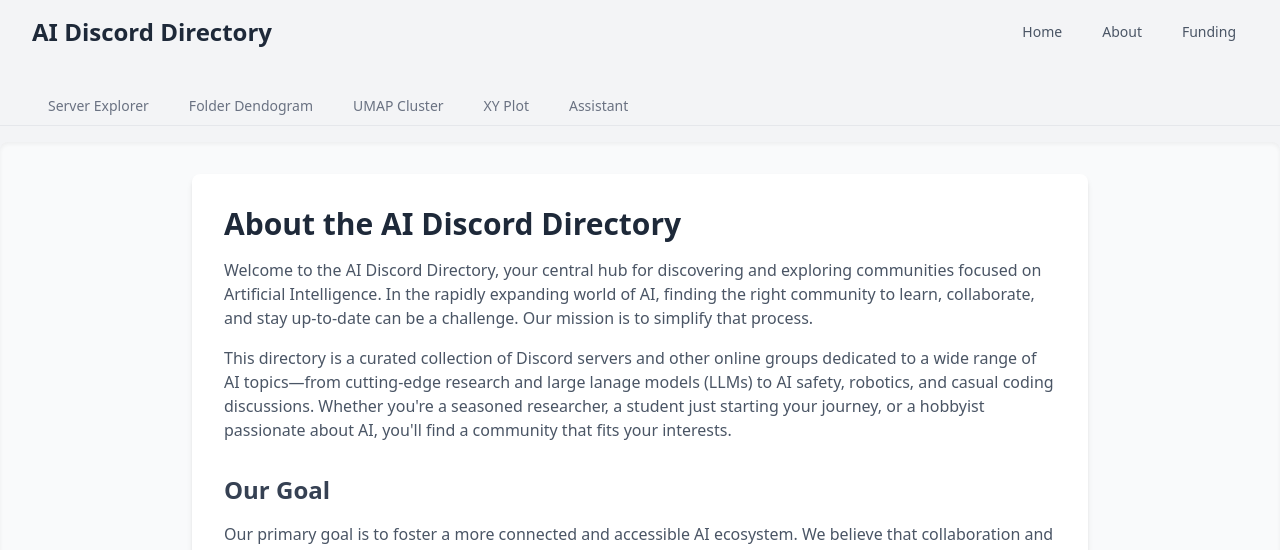
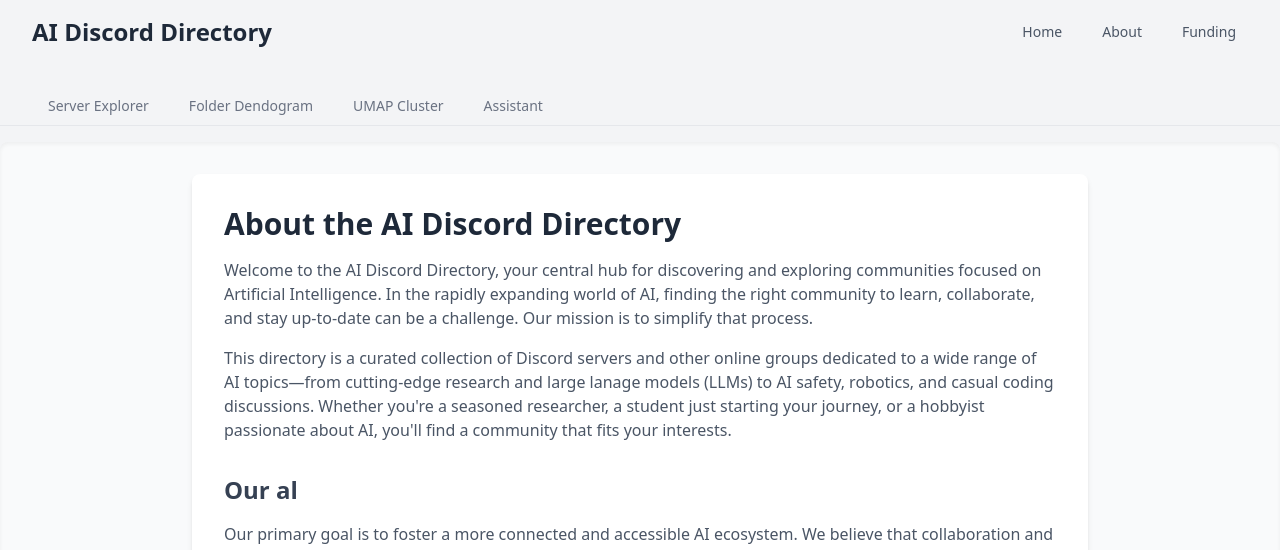
Before and after one commit to Eleuther-AI-Project-SOAR/unrefactored-new-design, a React (Vite) app: page / in a window 1280 px wide. Both pictures are taken after a click on the button "About". Shown: the top 550 px of the page. Built offline with nearby package versions, Linux system fonts and the light colour scheme.

Commit message:
Remove XY Plot

```diff
--- a/src/App.jsx
+++ b/src/App.jsx
@@ -691,7 +691,7 @@
             <p>
                 This directory is a curated collection of Discord servers and other online groups dedicated to a wide range of AI topics—from cutting-edge research and large lanage models (LLMs) to AI safety, robotics, and casual coding discussions. Whether you're a seasoned researcher, a student just starting your journey, or a hobbyist passionate about AI, you'll find a community that fits your interests.
             </p>
-          <h3 className="text-2xl font-semibold text-gray-700 pt-4">Our Goal</h3>
+            <h3 className="text-2xl font-semibold text-gray-700 pt-4">Our al</h3>
             <p>
               Our primary goal is to foster a more connected and accessible AI ecosystem. We believe that collaboration and knowledge sharing are key to driving innovation. By providing a comprehensive and easy-to-navigate directory, we hope to:
             </p>
@@ -706,7 +706,7 @@
                 We gather information on various AI-focused communities and organize it in a structured way. Each server is evaluated based on several factors, including activity level, primary focus, and available resources like paper channels or job boards. Our unique scoring system helps you quickly identify high-quality and active communities.
             </p>
             <p>
-                You can use our advanced filtering, sorting, and visualization tools—like the Folder Dendogram d t-SNE Cluster views—to explore the relnships between different communities and find the perfect one for you.
+                You can use our advanced filtering, sorting, and visualization tools—like the Folder Dendogram d t-SNE Cluster views—to explore the relationships between different communities and find the perfect onr you.
             </p>
     </div>
     </div>
@@ -1665,8 +1665,6 @@
             return <DendogramView />;
         case 'UMAP Cluster':
             return <UMAPView />;
-        case 'XY Plot':
-            return <PlaceholderView title="XY Plot" />;
         case 'Assistant':
             return <AssistantView chats={chats} setChats={setChats} activeChatId={activeChatId} setActiveChatId={setActiveChatId} />;
         case 'About':
@@ -1686,7 +1684,6 @@
             <Tab label="Server Explorer" isActive={activeTab === 'Server Explorer'} onClick={() => setActiveTab('Server Explorer')} />
             <Tab label="Folder Dendogram" isActive={activeTab === 'Folder Dendogram'} onClick={() => setActiveTab('Folder Dendogram')} />
             <Tab label="UMAP Cluster" isActive={activeTab === 'UMAP Cluster'} onClick={() => setActiveTab('UMAP Cluster')} />
-            <Tab label="XY Plot" isActive={activeTab === 'XY Plot'} onClick={() => setActiveTab('XY Plot')} />
             <Tab label="Assistant" isActive={activeTab === 'Assistant'} onClick={() => setActiveTab('Assistant')} />
           </nav>
         </div>
```
